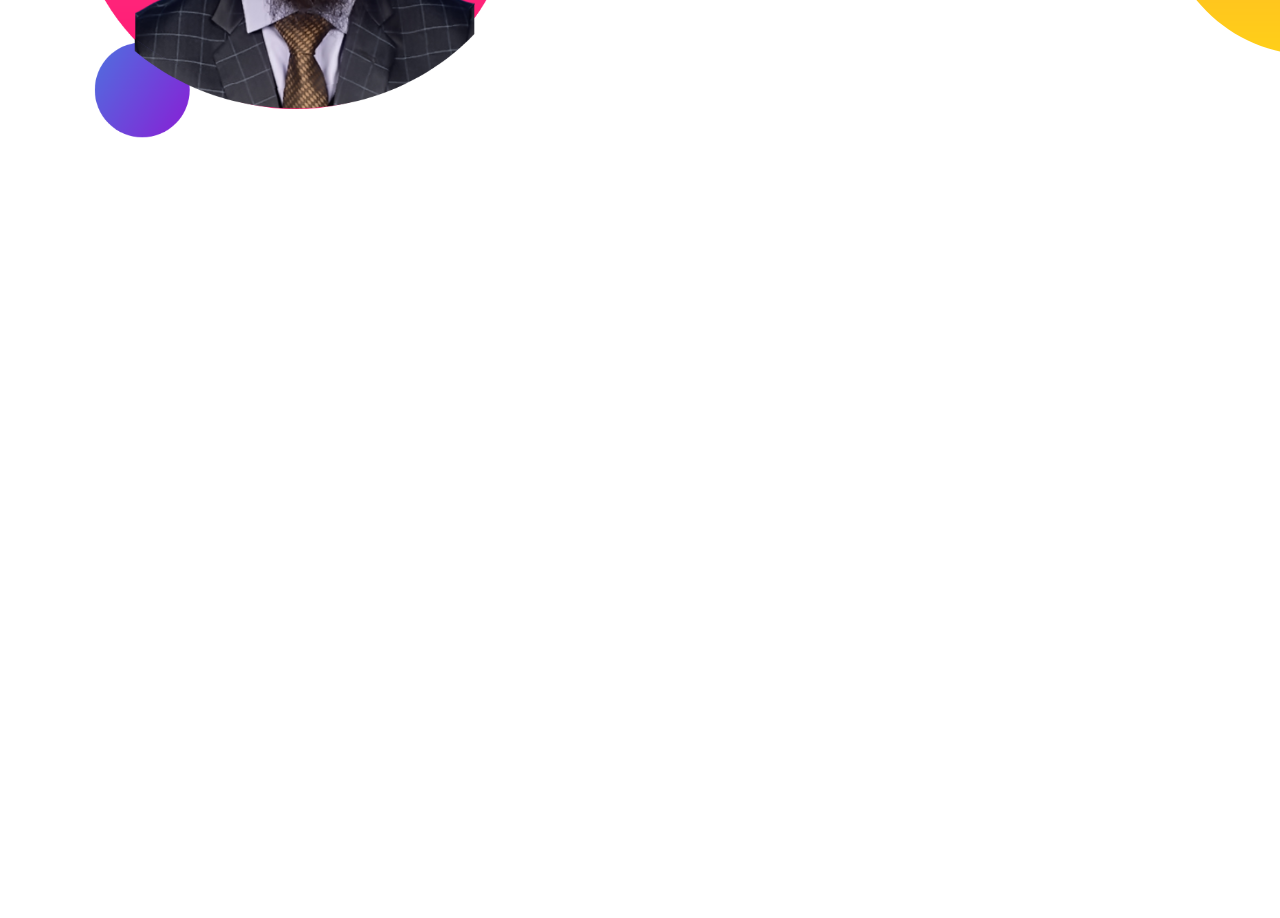
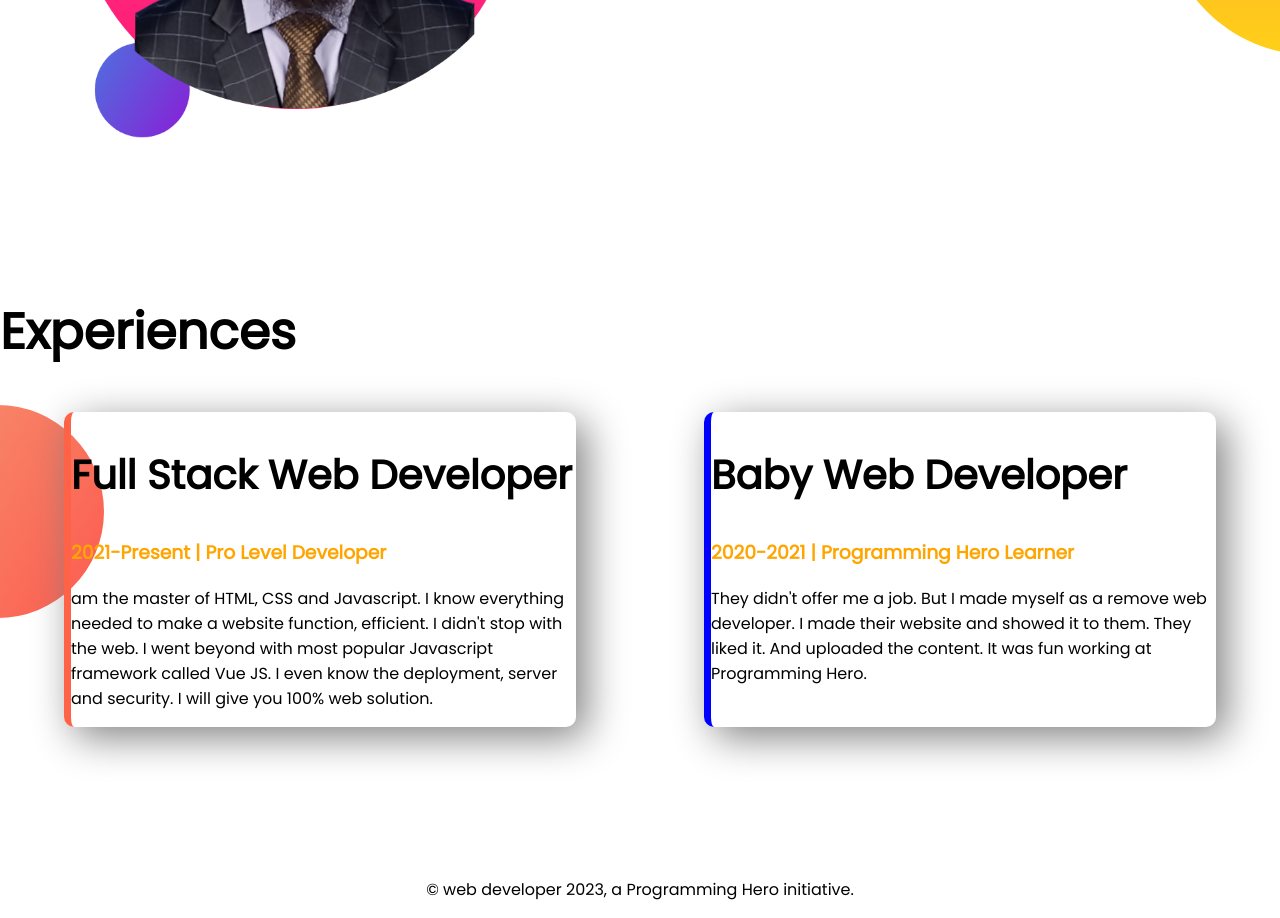
Before and after one commit to shaikcse123/Developer-Portfolio-2022, a plain HTML site: page index.html in a window 1280 px wide. Shown: the part 1022-1940 px from the top of the page. Before the commit the page ends 1317 px from the top, so only its background shows below. Drawn offline with Linux system fonts and the light colour scheme.

Commit message:
committed

```diff
--- a/index.html
+++ b/index.html
@@ -11,7 +11,7 @@
       <link rel="stylesheet" href="style.css">
 </head>
 <body>
-      <section class="top-banner">
+      <section class="top-banner flexiable-container">
             <div class="half-width">
                   <h1>Welcome To</h1>
                   <h1><span class="orange-color">Muhammad Shaik</span>  World</h1>
@@ -20,12 +20,13 @@
                   <a class="link-button" target="_blank" href="https://www.linkedin.com/feed/?trk=msn-top">HIRE ME</a>
                   </div>
 
-                  <div class="half-width">
+                  <div class="half-width" >
+
                   <img src="images/shaik-bg.png" alt="">
                   </div>
       </section>
 
-      <section class="big-images">
+      <section class="big-images flexiable-container">
 
             <div class="half-width">
                   <img src="images/my-bg2.png" alt="">
@@ -41,5 +42,25 @@
 
       </section>
 
+      <section class="good">
+                  <h1>Experiences</h1>
+
+                 <div class="flexiable-container">
+                  <div id="hood" class="experiences-item">
+                        <h2>Full Stack Web Developer</h2>
+                        <h3 class="orange-color">2021-Present | Pro Level Developer</h3>
+                        <p> am the master of HTML, CSS and Javascript. I know everything needed to make a website function, efficient. I didn't stop with the web. I went beyond with most popular Javascript framework called Vue JS. I even know the deployment, server and security. I will give you 100% web solution.</p>
+                  </div>
+                  <div id="jood" class="experiences-item">
+                        <h2>Baby Web Developer</h2>
+                        <h3 class="orange-color">2020-2021 | Programming Hero Learner</h3>
+                        <p>They didn't offer me a job. But I made myself as a remove web developer. I made their website and showed it to them. They liked it. And uploaded the content. It was fun working at Programming Hero.</p>
+                  </div>
+                 </div>
+      </section>
+      <footer>
+            <p>© web developer 2023, a Programming Hero initiative.</p>
+      </footer>
+
 </body>
 </html>
--- a/style.css
+++ b/style.css
@@ -8,7 +8,7 @@ h1{
 .orange-color{
       color: orange;
 }
-section{
+.flexiable-container{
       display: flex;
       margin-bottom: 150px;
 
@@ -40,3 +40,32 @@ section{
       background-repeat: no-repeat;
       background-position: right;
 }
+.experiences-item{
+      box-shadow: 10px 10px 40px grey;
+      border-radius: 10px;
+      border-left: 7px solid blue;
+      width: 40%;
+      margin-left: 5%;
+      margin-right: 5%;
+      padding left: 20px;
+
+
+}
+h2{
+      font-size: 40px;
+}
+.good{
+      background-image: url(images/exp-bg.png);
+      background-repeat: no-repeat;
+      background-position: left;
+}
+#hood{
+    border-left: 7px solid tomato;
+}
+#jood{
+      border-left: 7px solid blue;
+}
+footer p{
+      text-align: center;
+
+}
```
